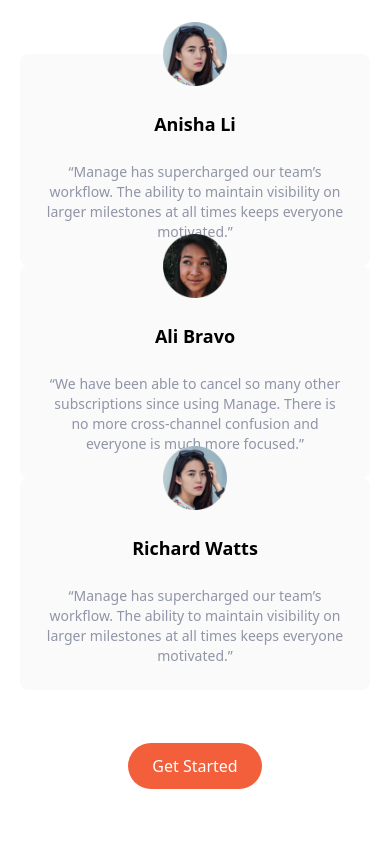
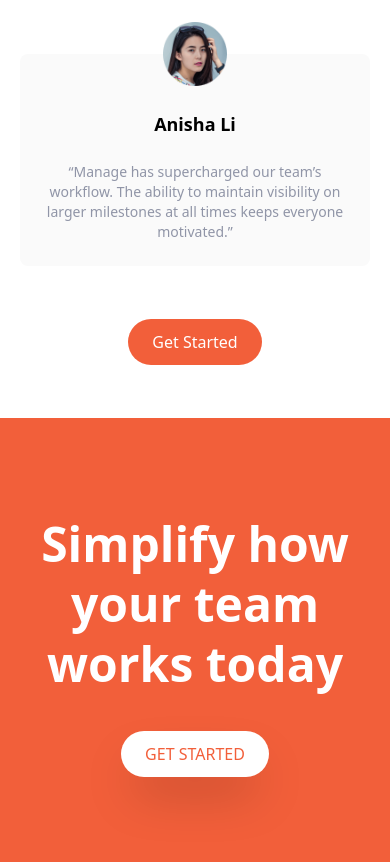
Before and after one commit to getFrontend/tailwind-landing-page, a website: page index.html in a window 390 px wide. Shown: the part 2012-2874 px from the top of the page. Drawn offline with nearby package versions, Linux system fonts and the light colour scheme; files that its build step writes are made by us from their sources.

Commit message:
added CTA section

```diff
--- a/index.html
+++ b/index.html
@@ -166,7 +166,7 @@
           </p>
         </div>
         <!-- Testimonial 2 -->
-        <div class="flex flex-col items-center p-6 space-y-6 rounded-lg bg-veryLightGray md:w-1/3">
+        <div class="hidden flex-col items-center p-6 space-y-6 rounded-lg bg-veryLightGray md:flex md:w-1/3">
           <img class="w-16 -mt-14" src="img/avatar-ali.png" alt="avatar image" />
           <h5 class="text-lg font-bold">Ali Bravo</h5>
           <p class="text-sm text-darkGrayishBlue">
@@ -176,7 +176,7 @@
           </p>
         </div>
         <!-- Testimonial 3-->
-        <div class="flex flex-col items-center p-6 space-y-6 rounded-lg bg-veryLightGray md:w-1/3">
+        <div class="hidden flex-col items-center p-6 space-y-6 rounded-lg bg-veryLightGray md:flex md:w-1/3">
           <img class="w-16 -mt-14" src="img/avatar-anisha.png" alt="avatar image" />
           <h5 class="text-lg font-bold">Richard Watts</h5>
           <p class="text-sm text-darkGrayishBlue">
@@ -194,6 +194,23 @@
     </div>
   </section>
 
+  <!-- CTA -->
+  <section id="cta" class="bg-brightRed">
+    <!-- Flex container -->
+    <div
+      class="container flex flex-col items-center justify-between px-6 py-24 mx-auto space-y-12 md:flex-row md:space-y-0 md:py-12">
+      <h2 class="text-5xl font-bold leading-tight text-center text-white md:text-4xl md:max-w-xl md:text-left">
+        Simplify how your team works today
+      </h2>
+      <!-- Button -->
+      <div class="my-16">
+        <a href="#!"
+          class="py-3 px-6 text-brightRed bg-white rounded-full shadow-2xl baseline uppercase hover:bg-gray-900 hover:text-white">Get
+          Started</a>
+      </div>
+    </div>
+  </section>
+
 </body>
 
 </html>
```
